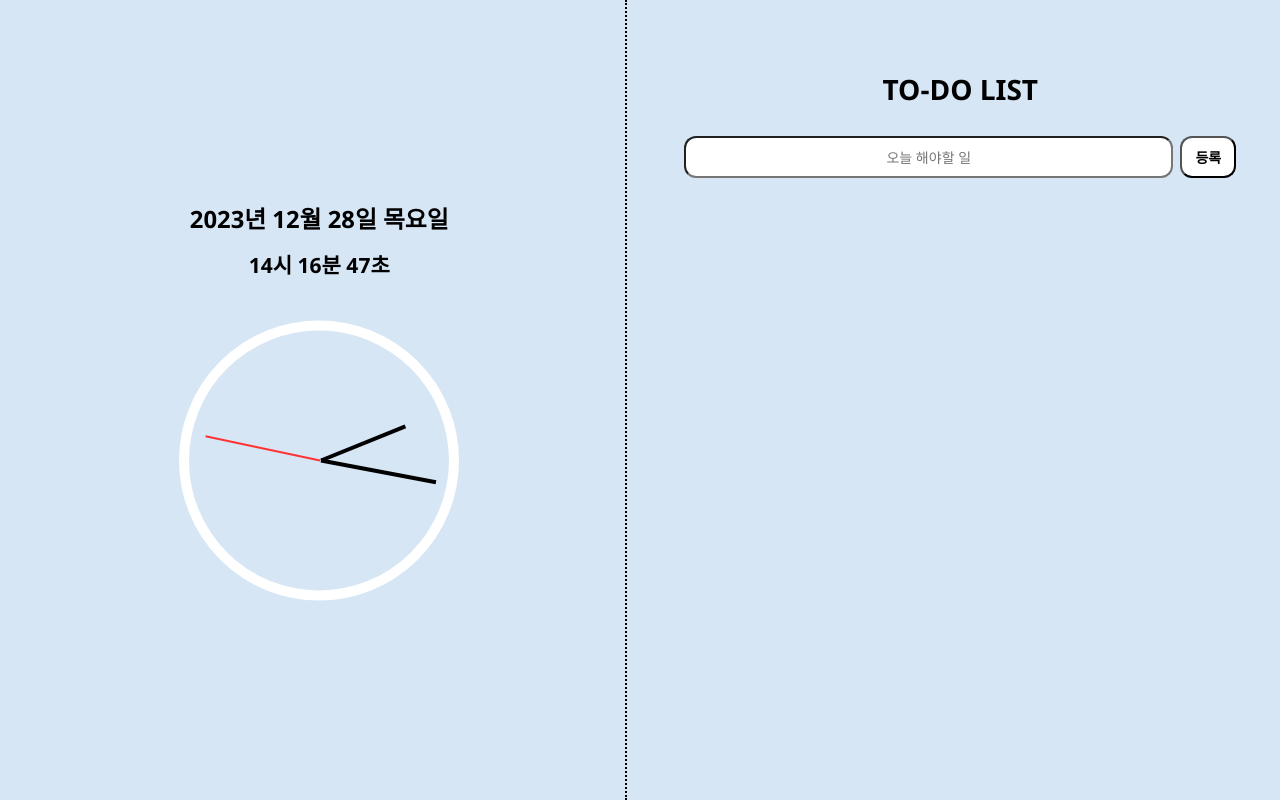
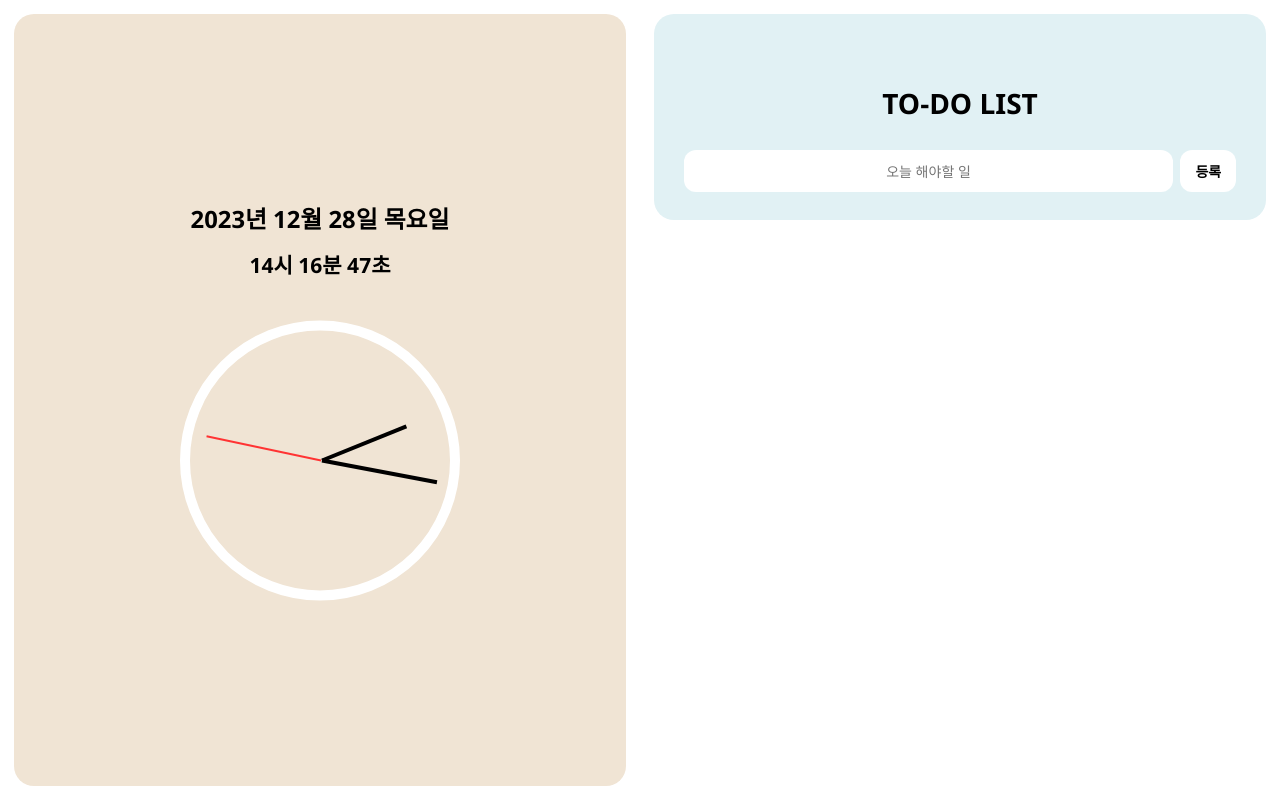
Before and after one commit to 0Huns/JS-TODO, a plain HTML site: page index.html in a window 1280 px wide. Drawn offline with Linux system fonts and the light colour scheme.

Commit message:
css_design_modify

```diff
--- a/style.css
+++ b/style.css
@@ -8,7 +8,7 @@
 }
 
 body{
-    background-color:  #d6e6f5;
+    /* background-color:  #d6e6f5; */
 }
 
 main{
@@ -17,18 +17,19 @@ main{
 }
 
 section{
-    margin: 0 1rem;
+    margin: 1rem 1rem;
 }
 
 .section1{
     width: 100%;
-    height: 100vh;
+    height: calc(100vh - 2rem);
     display: flex;
     flex-direction: column;
     align-items: center;
     justify-content: center;
     text-align: center;
-    border-right: 2px dotted #000000;
+    border-radius: 20px;
+    background-color: #F0E4D4;
 }
 
 .section1_box{
@@ -98,6 +99,8 @@ section{
     flex-direction: column;
     align-items: center;
     justify-content: flex-start;
+    border-radius: 20px;
+    background-color: #E1F1F4;
 }
 
 .section2_title{
@@ -115,17 +118,20 @@ section{
 #text{
     height: 3rem;
     width: 80%;
+    border: none;
     border-radius: 12px;
     margin-right: 0.5rem;
     text-align: center;
 }
 
 #btn{
+    border: none;
     width: 4rem;
     height: 3rem;
     border-radius: 12px;
     background-color: white;
     font-weight: 600;
+    cursor: pointer;
 }
 
 #todolist{
```
